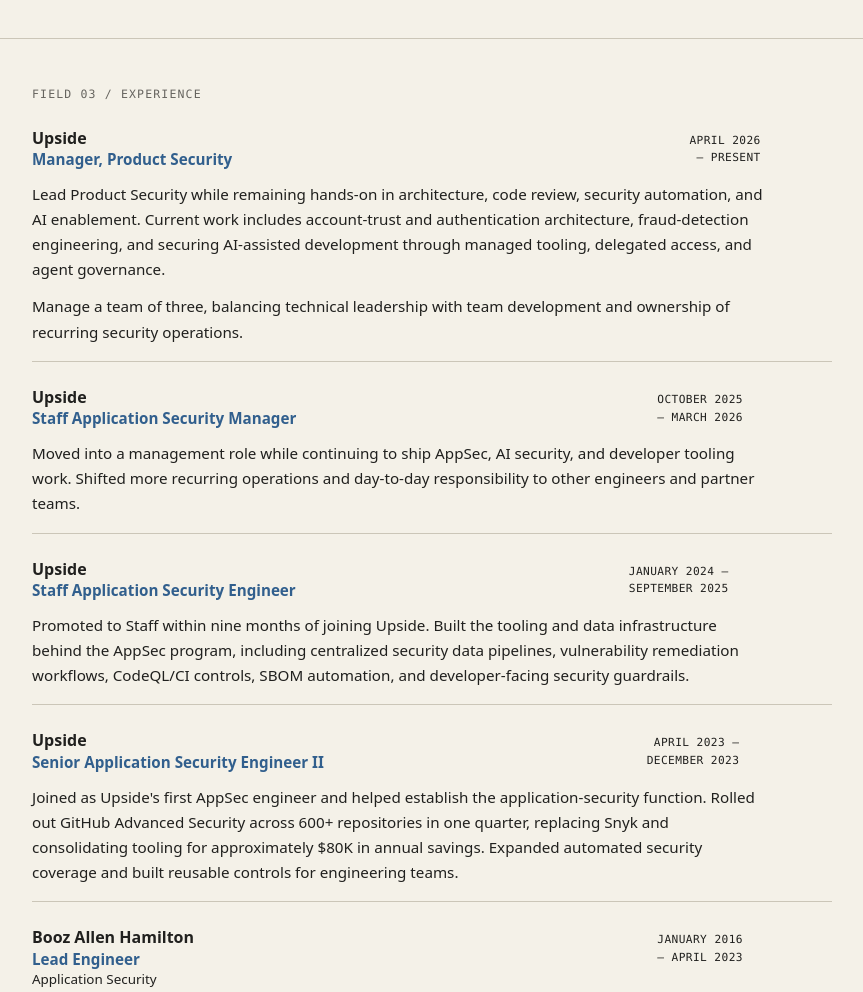
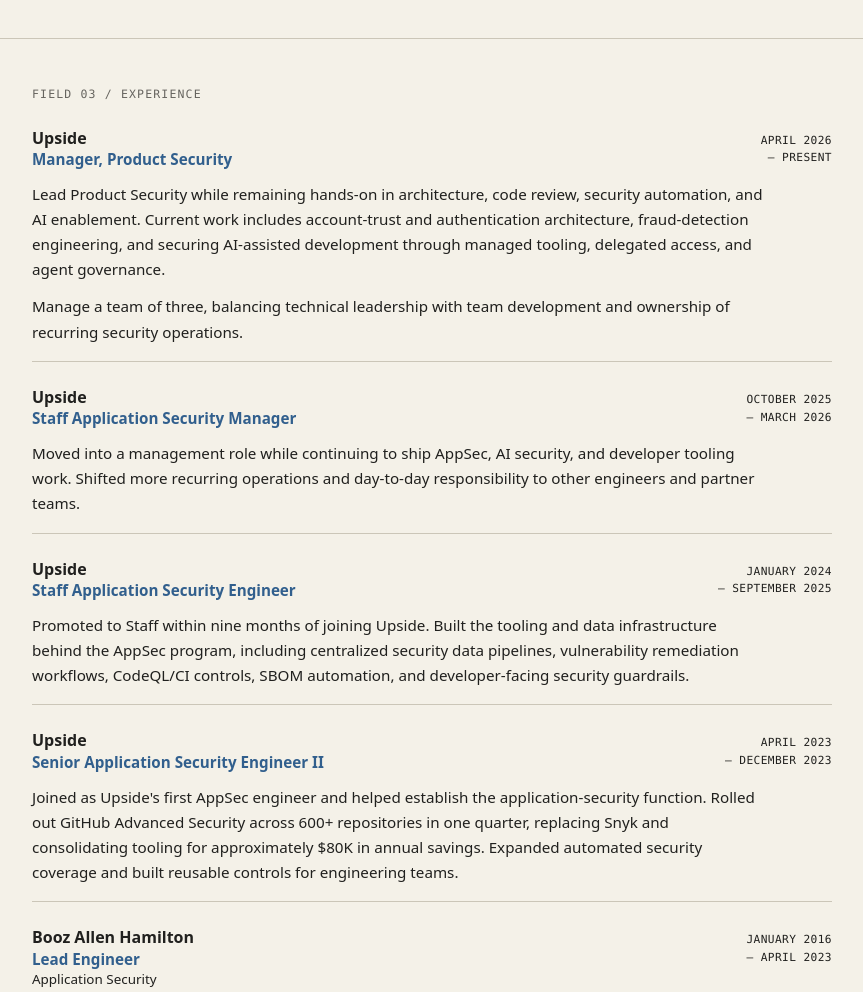
Before and after one commit to AppSecCharlie/appseccharlie-site, an Eleventy site: page src/index.njk in a window 1280 px wide. Shown: the part 1080-2072 px from the top of the page, without its empty margins (208-1071 px from the left). Built offline with nearby package versions, Linux system fonts and the light colour scheme; Eleventy itself is replaced by a stand-in of ours; files that its build step writes are made by us from their sources.

Commit message:
fix: normalize experience date layout

```diff
--- a/src/css/styles.css
+++ b/src/css/styles.css
@@ -386,14 +386,21 @@
 
 .dates {
   min-inline-size: 0;
-  max-inline-size: 50%;
   color: var(--ink);
   font-family: var(--font-mono);
   font-size: 0.7rem;
   letter-spacing: 0.035em;
   text-align: end;
   text-transform: uppercase;
-  overflow-wrap: anywhere;
+}
+
+.dates time,
+.date-end {
+  white-space: nowrap;
+}
+
+.date-end {
+  display: block;
 }
 
 .work-experience p {
@@ -586,8 +593,11 @@
   }
 
   .dates {
-    max-inline-size: none;
     text-align: start;
+  }
+
+  .date-end {
+    display: inline-block;
   }
 }
 
--- a/src/index.njk
+++ b/src/index.njk
@@ -76,7 +76,7 @@
                             <h3>Upside</h3>
                             <h4>Manager, Product Security</h4>
                         </div>
-                        <div class="dates"><time datetime="2026-04">April 2026</time> – Present</div>
+                        <div class="dates"><time datetime="2026-04">April 2026</time> <span class="date-end">– Present</span></div>
                     </div>
                     <p>
                         Lead Product Security while remaining hands-on in architecture, code review, security automation, and AI enablement. Current work includes account-trust and authentication architecture, fraud-detection engineering, and securing AI-assisted development through managed tooling, delegated access, and agent governance.
@@ -94,8 +94,7 @@
                         </div>
                         <div class="dates">
                             <time datetime="2025-10">October 2025</time>
-                            –
-                            <time datetime="2026-03">March 2026</time>
+                            <span class="date-end">– <time datetime="2026-03">March 2026</time></span>
                         </div>
                     </div>
                     <p>
@@ -112,8 +111,7 @@
                         </div>
                         <div class="dates">
                             <time datetime="2024-01">January 2024</time>
-                            –
-                            <time datetime="2025-09">September 2025</time>
+                            <span class="date-end">– <time datetime="2025-09">September 2025</time></span>
                         </div>
                     </div>
                     <p>
@@ -129,8 +127,7 @@
                         </div>
                         <div class="dates">
                             <time datetime="2023-04">April 2023</time>
-                            –
-                            <time datetime="2023-12">December 2023</time>
+                            <span class="date-end">– <time datetime="2023-12">December 2023</time></span>
                         </div>
                     </div>
                     <p>
@@ -147,8 +144,7 @@
                         </div>
                         <div class="dates">
                             <time datetime="2016-01">January 2016</time>
-                            –
-                            <time datetime="2023-04">April 2023</time>
+                            <span class="date-end">– <time datetime="2023-04">April 2023</time></span>
                         </div>
                     </div>
                     <p>
```
Also changed, not shown: tests/homepage.spec.js (+40 -0 lines).
